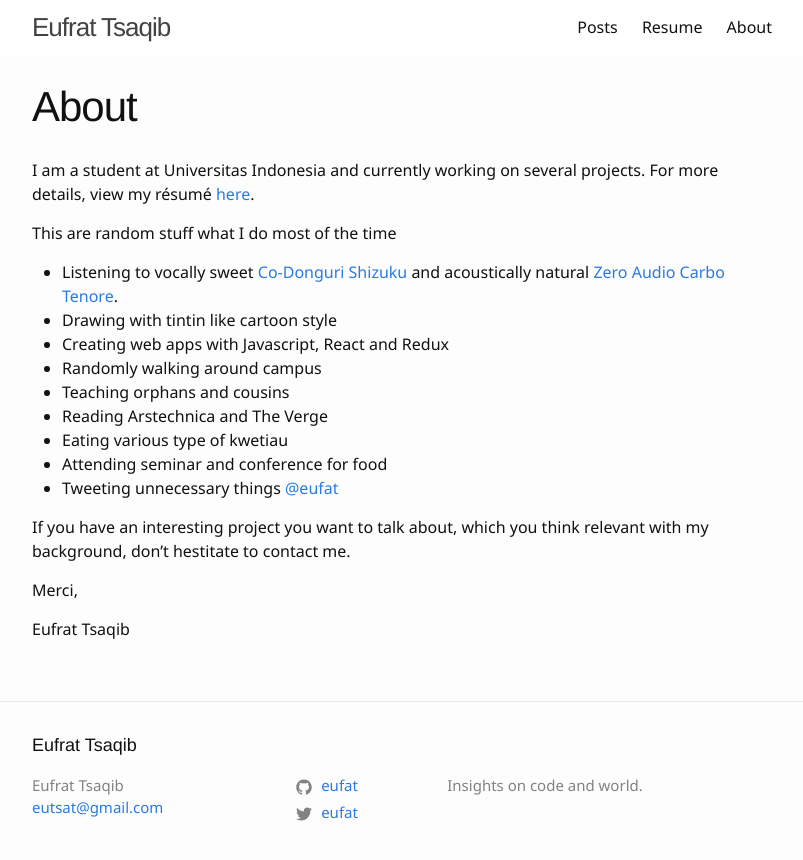
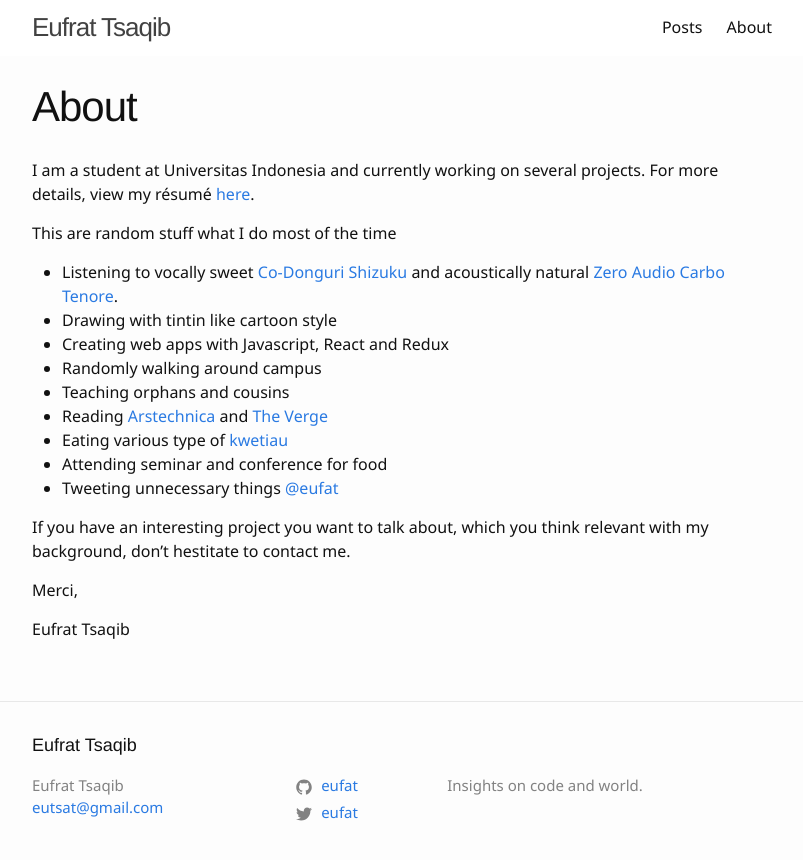
Before and after one commit to eufat/eufat.github.io, a Jekyll site: the page built from about.md, in a window 1280 px wide. Shown: the top 860 px of the page, without its empty margins (238-1041 px from the left). Built offline with Jekyll 4.4.1, drawn with Linux system fonts in a browser that asks for light colours; some of the changed lines change nothing that is shown.

Commit message:
Fix some links

```diff
--- a/_includes/header.html
+++ b/_includes/header.html
@@ -22,7 +22,6 @@
 
       <div class="trigger">
         <a class="page-link" href="{{ "/" | relative_url }}">Posts</a>
-        <a class="page-link" href="https://eufat.github.io/docs/resume.pdf">Resume</a>
         {% for path in page_paths %} {% assign my_page = site.pages | where: "path", path | first %} {% if my_page.title %}
         <a class="page-link" href="{{ my_page.url | relative_url }}">{{ my_page.title | escape }}</a>
         {% endif %} {% endfor %}
--- a/about.md
+++ b/about.md
@@ -8,13 +8,13 @@ I am a student at Universitas Indonesia and currently working on several project
 
 This are random stuff what I do most of the time
 
--   Listening to vocally sweet [Co-Donguri Shizuku](https://www.youtube.com/watch?v=qryPHGGMCfU) and acoustically natural [Zero Audio Carbo Tenore](https://www.theverge.com/2016/8/29/12688698/zero-audio-carbo-tenore-best-earphones-review).
+-   Listening to vocally sweet [Co-Donguri Shizuku](http://www.trdsn.com/eng/discon/product_codonguri.html) and acoustically natural [Zero Audio Carbo Tenore](https://www.theverge.com/2016/8/29/12688698/zero-audio-carbo-tenore-best-earphones-review).
 -   Drawing with tintin like cartoon style
 -   Creating web apps with Javascript, React and Redux
 -   Randomly walking around campus
 -   Teaching orphans and cousins
--   Reading Arstechnica and The Verge
--   Eating various type of kwetiau
+-   Reading [Arstechnica](https://arstechnica.com/) and [The Verge](theverge.com)
+-   Eating various type of [kwetiau](https://en.wikipedia.org/wiki/Shahe_fen)
 -   Attending seminar and conference for food
 -   Tweeting unnecessary things [@eufat](https://www.twitter.com/eufat)
 
```
